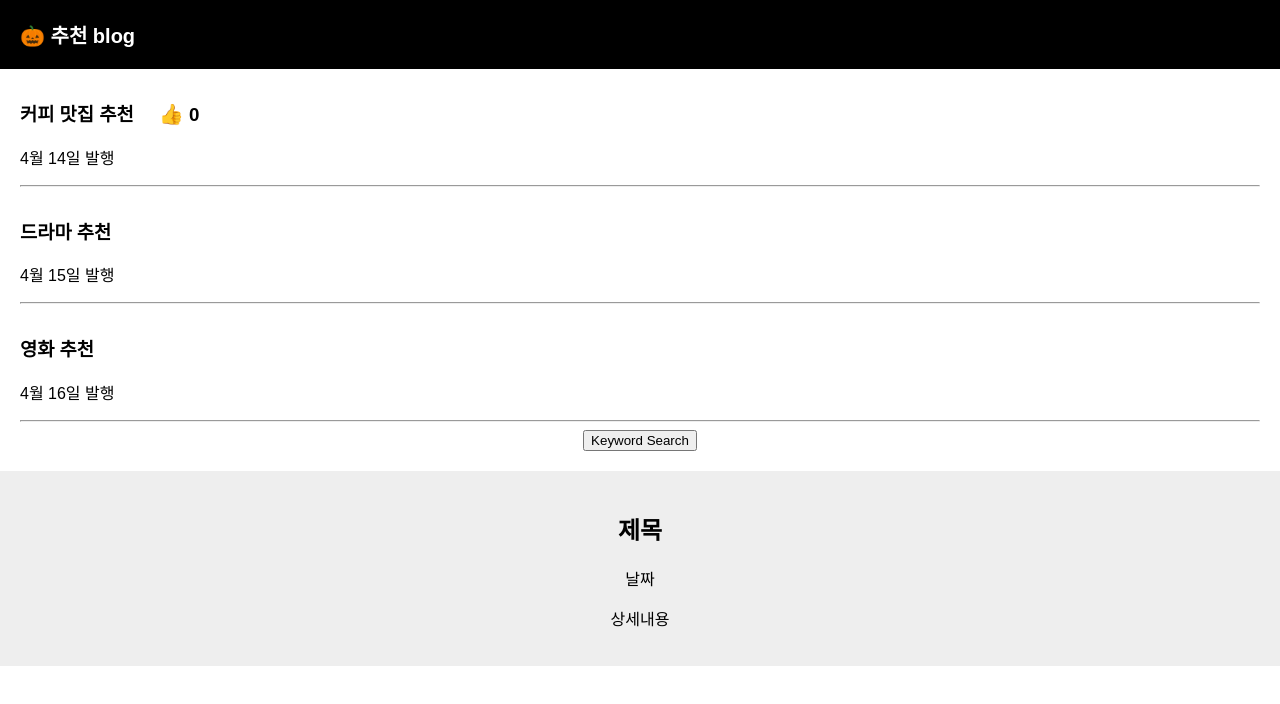
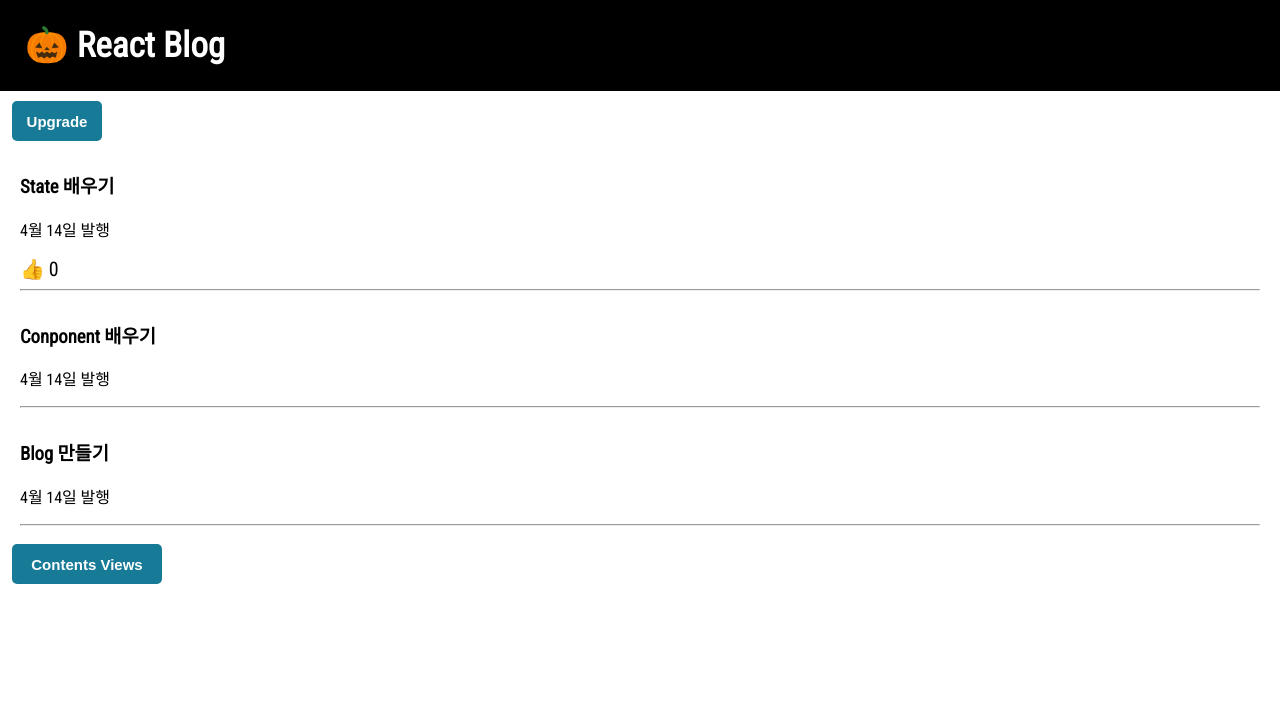
Before and after one commit to kirin059/React_blog_project, a React (Create React App) app: page / in a window 1280 px wide. Shown: the top 704 px of the page. Built offline with nearby package versions, Linux system fonts and the light colour scheme.

Commit message:
Add: 내용변경

```diff
--- a/src/App.css
+++ b/src/App.css
@@ -1,19 +1,17 @@
+@import url('https://fonts.googleapis.com/css2?family=Roboto+Condensed:ital,wght@0,300;0,400;1,300&display=swap');
+
 .App {
-  text-align: center;
+  font-family: 'Roboto Condensed', sans-serif;
 }
 
-body {
-  font-family: 'namusquare', sans-serif;
-}
-
-.black_nav {
+.nav {
   display: flex;
   width: 100%;
-  padding: 20px;
+  padding: 25px;
   color: #fff;
   background: #000;
-  font-size: 20px;
-  font-weight: 600;
+  font-size: 35px;
+  font-weight: 800;
 }
 
 .list{
@@ -24,12 +22,29 @@ body {
 
 .list span {
   font-size: 20px;
-  padding-left: 20px;
   cursor: pointer;
 }
 
 .list span:active {
   transform: rotateX(10deg);
+}
+
+.upgrade, .view  {
+  margin: 10px 12px 0;
+  width: 90px;
+  height: 40px;
+  color: #fff;
+  background-color: #177b97;
+  border: 0;
+  border-radius: 5px;
+  font-size: 15px;
+  font-weight: 700;
+  cursor: pointer;
+  outline: none;
+}
+
+.view {
+  width: 150px;
 }
 
 .modal {
--- a/src/App.js
+++ b/src/App.js
@@ -6,50 +6,65 @@ function App() {
   // let [state변수, state바꾸는함수] = useState('state내용') >> 하나의 내용 담기
   // let [state변수, state바꾸는함수] = useState(['state내용', 'state내용']) >> 여러개를 배열로 내용 담기
 
-  // setter함수
-  let [title, titleChange] = useState(['커피 맛집 추천', '드라마 추천', '영화 추천']);
+  let [title, titleChange] = useState(['State 배우기', 'Conponent 배우기', 'Blog 만들기']);
   let [like, likeChange] = useState(0)
+  let [modal, modalChange] = useState(false)
 
-  // function handleTitleChange() {
-  //   titleChange(['블랙라떼 맛집 추천', '넷플릭스 드라마 추천', '왓챠 영화 추천'])
-  // }
+  // state의 내용을 변경하고 싶을 때, onClick에 실행할 새로운 함수를 만들어준다(=handleTitleChange)
+  function handleTitleChange() {
+    // state의 내용을 복사해온다
+    let newTitle = [...title];
 
-  function handleTitleChange() {
-    let newTitle = [...title];
-    newTitle[0] = '블랙라떼 맛집 추천'
-    newTitle[1] = '넷플릭스 드라마 추천'
-    newTitle[2] = '왓챠 영화 추천'
+    // 복제하여 새로 담은 변수에서, 바꿀 내용을 지정해준다
+    newTitle[0] = 'State 배우기 2탄'
+    newTitle[1] = 'Conponent 배우기 2탄'
+    newTitle[2] = 'Blog 만들기 2탄'
+
+    // state를 바꾸는 '변경함수'의 인자에 새 변수(바뀐내용)를 담아준다
     titleChange(newTitle)
   }
 
   return (
     <div className="App">
-      <div className="black_nav">
-        <div>🎃 추천 blog</div>
+      <div className="nav">
+        <div>🎃 React Blog</div>
+      </div>
+
+      <button className="upgrade" onClick={handleTitleChange}>Upgrade</button>
+
+      <div className="list">
+        <h3> {title[0]} </h3>
+        <p> 4월 14일 발행</p>
+        <span onClick={() => { likeChange(like + 1) }}>👍</span> <span> {like} </span>
+        <hr />
       </div>
 
       <div className="list">
-        <h3> {title[0]} <span onClick={() => { likeChange(like + 1) }}>👍</span> {like} </h3>
+        <h3> {title[1]} </h3>
         <p> 4월 14일 발행</p>
         <hr />
       </div>
+
       <div className="list">
-        <h3> {title[1]} </h3>
-        <p> 4월 15일 발행</p>
+        <h3> {title[2]} </h3>
+        <p> 4월 14일 발행</p>
         <hr />
       </div>
-      <div className="list">
-        <h3> {title[2]} </h3>
-        <p> 4월 16일 발행</p>
-        <hr />
-      </div>
-      <button onClick={handleTitleChange}>Keyword Search</button>
 
-      <Modal />
+      <button className="view" onClick={() => { modalChange(!modal) }}>Contents Views</button>
+
+      {/* if문을 쓰고 싶으면 '삼항연산자'를 써야한다(중괄호로 전체를 감싸줘야 한다) */}
+      {
+        modal === true
+          ? <Modal />
+          : null
+      }
+
 
     </div>
   );
 }
+
 
 function Modal() {
   return (
@@ -61,4 +76,5 @@ function Modal() {
   )
 }
 
+
 export default App;
```
